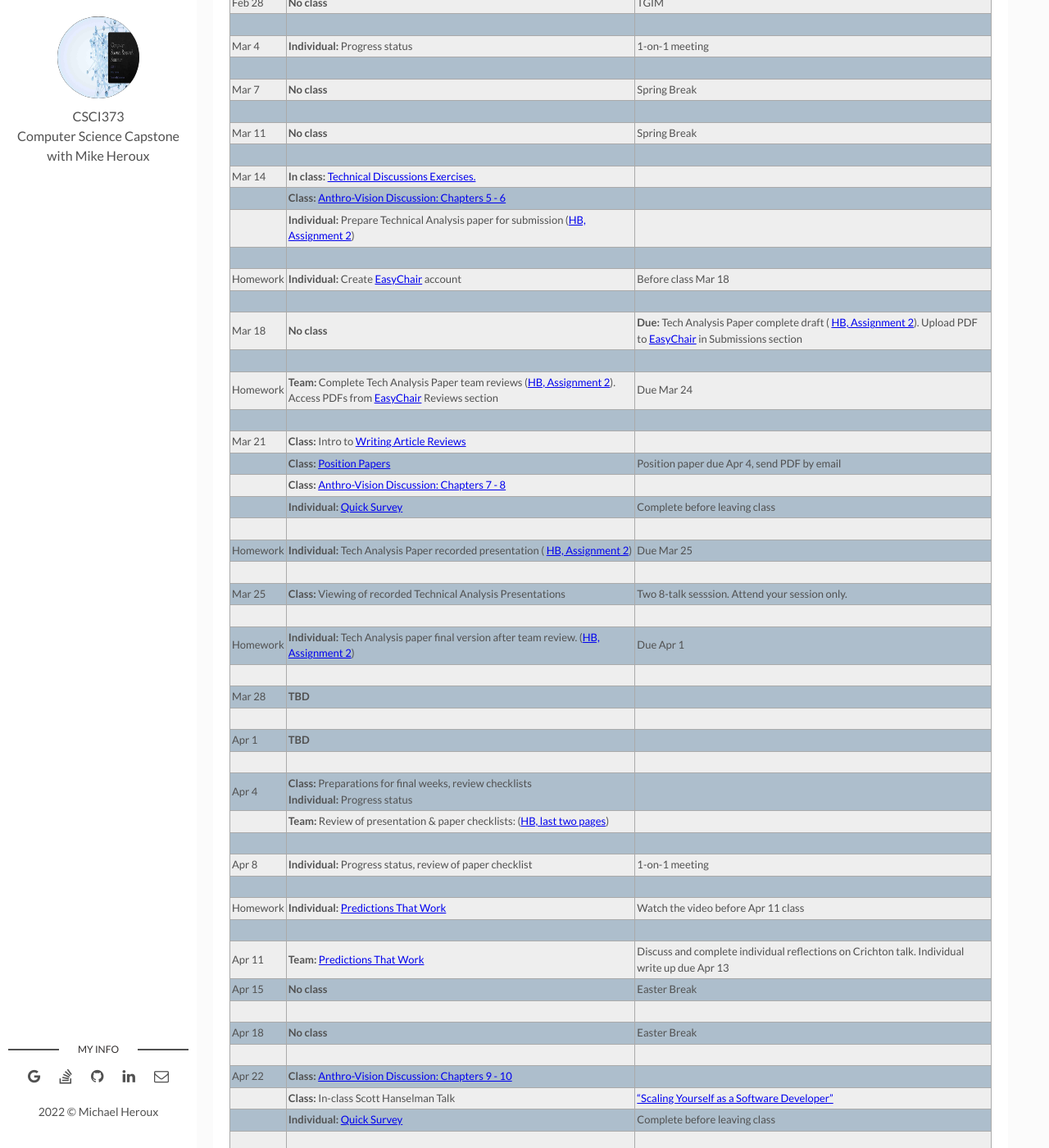
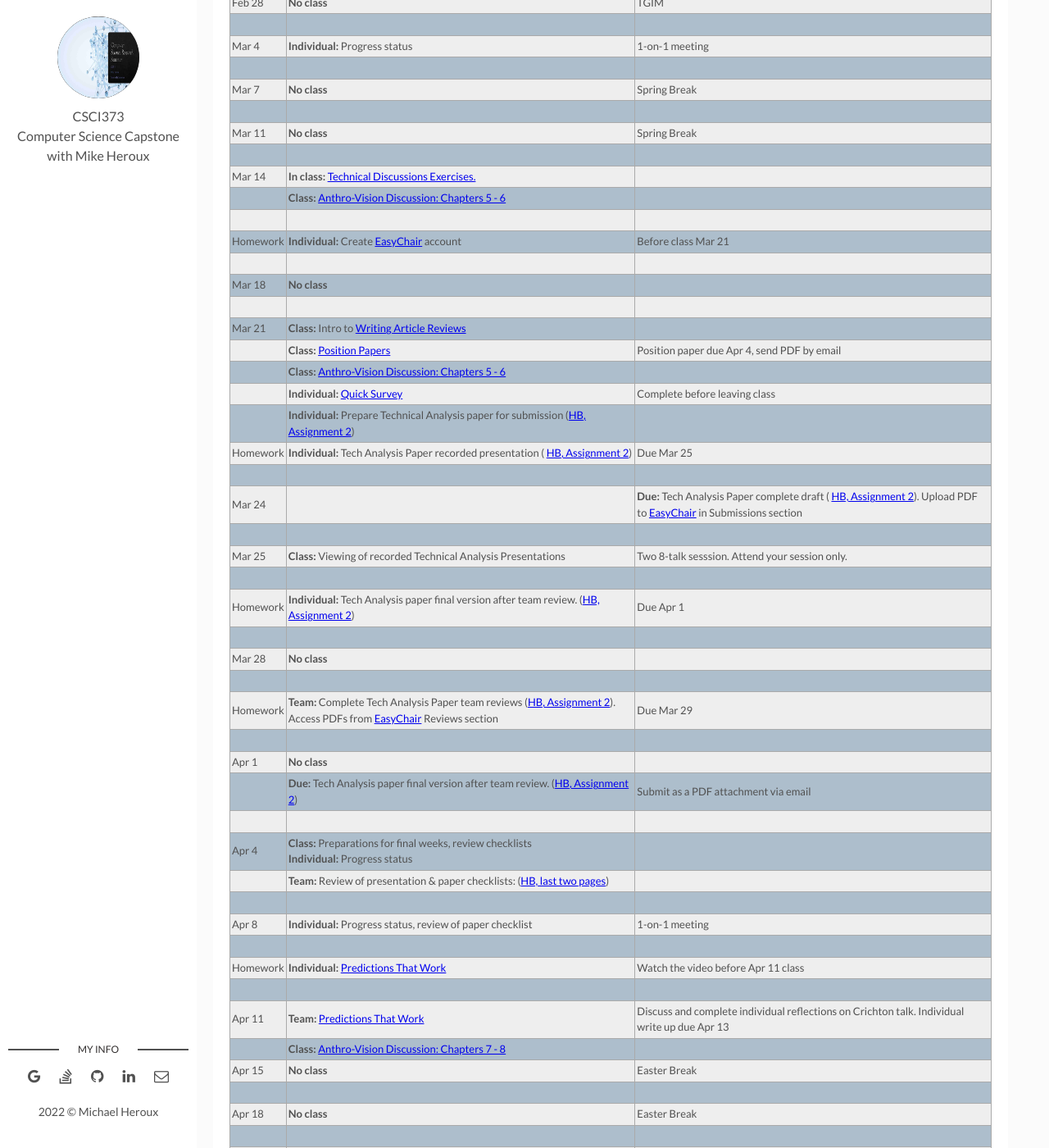
Before and after one commit to maherou/Teaching, a Jekyll site: the page built from files/CS373/2022-Spring-Class-Meeting-Schedule.md, in a window 1280 px wide and 1400 px high, scrolled down 2308 px. Shown: the whole window at 82% size. Built offline with Jekyll 4.4.1, drawn with Linux system fonts in a browser that asks for light colours.

Commit message:
Update 2022-Spring-Class-Meeting-Schedule.md

```diff
--- a/files/CS373/2022-Spring-Class-Meeting-Schedule.md
+++ b/files/CS373/2022-Spring-Class-Meeting-Schedule.md
@@ -94,28 +94,30 @@ Remote Attendance Registration link: [https://csbsju.zoom.us/meeting/register/tJ
 | | | |
 | Mar 14 | **In class:** [Technical Discussions Exercises.](https://collegeville.github.io/Orator/DiscussionsThatWork/)| |
 | | **Class:** [Anthro-Vision Discussion: Chapters 5 - 6](../Anthro-Vision)  | |
-| | **Individual:** Prepare Technical Analysis paper for submission ([HB, Assignment 2](./CSCI373CourseHandbookLatestEdition.pdf)) | |
 | | | |
-| Homework | **Individual:** Create [EasyChair](https://easychair.org/conferences/?conf=spring2022tap) account | Before class Mar 18 |
+| Homework | **Individual:** Create [EasyChair](https://easychair.org/conferences/?conf=spring2022tap) account | Before class Mar 21 |
 | | | |
-| Mar 18 | **No class** | **Due:** Tech Analysis Paper complete draft ( [HB, Assignment 2](../CSCI373CourseHandbookLatestEdition.pdf)). Upload PDF to [EasyChair](https://easychair.org/conferences/?conf=spring2022tap) in Submissions section|
-| | | |
-| Homework | **Team:** Complete Tech Analysis Paper team reviews ([HB, Assignment 2](../CSCI373CourseHandbookLatestEdition.pdf)). Access PDFs from [EasyChair](https://easychair.org/conferences/?conf=fall2021tap) Reviews section | Due Mar 24 |
+| Mar 18 | **No class** | |
 | | | |
 | Mar 21 | **Class:** Intro to [Writing Article Reviews](../EffectiveReviews) | |
 | | **Class:** [Position Papers](https://collegeville.github.io/Scribe/PositionPapers/) | Position paper due Apr 4, send PDF by email |
-| | **Class:** [Anthro-Vision Discussion: Chapters 7 - 8](../Anthro-Vision)  | |
+| | **Class:** [Anthro-Vision Discussion: Chapters 5 - 6](../Anthro-Vision)  | |
 | | **Individual:** [Quick Survey](https://forms.gle/v77ztSXy42bzjfKF8) | Complete before leaving class |
+| | **Individual:** Prepare Technical Analysis paper for submission ([HB, Assignment 2](./CSCI373CourseHandbookLatestEdition.pdf)) | |
+| Homework | **Individual:** Tech Analysis Paper recorded presentation ( [HB, Assignment 2](../CSCI373CourseHandbookLatestEdition.pdf)) | Due Mar 25 |
 | | | |
-| Homework | **Individual:** Tech Analysis Paper recorded presentation ( [HB, Assignment 2](../CSCI373CourseHandbookLatestEdition.pdf)) | Due Mar 25 |
+| Mar 24 | | **Due:** Tech Analysis Paper complete draft ( [HB, Assignment 2](../CSCI373CourseHandbookLatestEdition.pdf)). Upload PDF to [EasyChair](https://easychair.org/conferences/?conf=spring2022tap) in Submissions section|
 | | | |
 | Mar 25 | **Class:** Viewing of recorded Technical Analysis Presentations| Two 8-talk sesssion. Attend your session only. |
 | | | |
 | Homework | **Individual:** Tech Analysis paper final version after team review. ([HB, Assignment 2](../CSCI373CourseHandbookLatestEdition.pdf)) | Due Apr 1 |
 | | | |
-| Mar 28 | **TBD** | |
+| Mar 28 | **No class** | |
 | | | |
-| Apr 1 | **TBD** | |
+| Homework | **Team:** Complete Tech Analysis Paper team reviews ([HB, Assignment 2](../CSCI373CourseHandbookLatestEdition.pdf)). Access PDFs from [EasyChair](https://easychair.org/conferences/?conf=fall2021tap) Reviews section | Due Mar 29 |
+| | | |
+| Apr 1 | **No class** | |
+|  | **Due:** Tech Analysis paper final version after team review. ([HB, Assignment 2](../CSCI373CourseHandbookLatestEdition.pdf)) | Submit as a PDF attachment via email |
 | | | |
 | Apr 4 | **Class:** Preparations for final weeks, review checklists <br> **Individual:** Progress status| |
 | | **Team:** Review of presentation & paper checklists: ([HB, last two pages](../CSCI373CourseHandbookLatestEdition.pdf)) |  |
@@ -125,6 +127,7 @@ Remote Attendance Registration link: [https://csbsju.zoom.us/meeting/register/tJ
 | Homework | **Individual:** [Predictions That Work](https://collegeville.github.io/Scribe/PredictionsThatWork/) | Watch the video before Apr 11 class |
 | | | |
 | Apr 11 | **Team:** [Predictions That Work](https://collegeville.github.io/Scribe/PredictionsThatWork/) | Discuss and complete individual reflections on Crichton talk. Individual write up due Apr 13  |
+| | **Class:** [Anthro-Vision Discussion: Chapters 7 - 8](../Anthro-Vision) |  |
 | Apr 15 | **No class** | Easter Break |
 | | | |
 | Apr 18 | **No class** | Easter Break |
```
